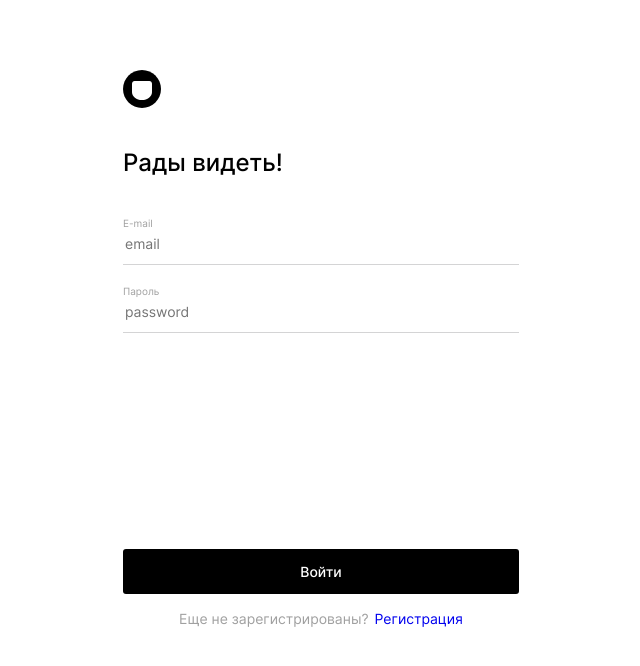
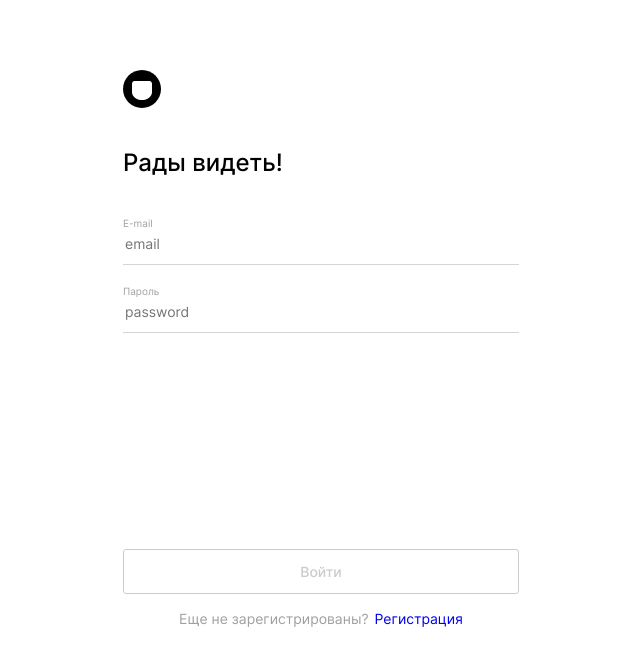
Before and after one commit to JulieNikitina/movies-explorer-frontend, a React (Create React App) app: page /sign-in in a window 1280 px wide. Shown: the top 666 px of the page, without its empty margins (339-979 px from the left). Built offline with nearby package versions, Linux system fonts and the light colour scheme; no server answers.

Commit message:
Логин валидация

```diff
--- /dev/null
+++ b/src/blocks/form/__footer-error/_active/form__footer-error_active.css
@@ -0,0 +1,3 @@
+.form__footer-error_active {
+  opacity: 1;
+}
--- /dev/null
+++ b/src/blocks/form/__footer-error/form__footer-error.css
@@ -0,0 +1,22 @@
+.form__footer-error {
+  position: absolute;
+  top: -10px;
+  left: 0;
+  right: 0;
+  transform: translate(0, -100%);
+  font-size: 12px;
+  line-height: 15px;
+  min-height: 15px;
+  color: #FF0000;
+  max-width: 396px;
+  opacity: 0;
+  text-align: center;
+}
+
+@media screen and (max-width: 520px)  {
+  .form__footer-error {
+    max-width: 260px;
+    font-size: 12px;
+    line-height: 15px;
+  }
+}
--- /dev/null
+++ b/src/blocks/form/__footer/form__footer.css
@@ -0,0 +1,3 @@
+.form__footer {
+  position: relative;
+}
--- a/src/blocks/form/__span-block/form__span-block.css
+++ b/src/blocks/form/__span-block/form__span-block.css
@@ -1,4 +1,11 @@
 .form__span-block {
   display: flex;
   justify-content: center;
+  margin-top: 16px;
 }
+
+@media screen and (max-width: 520px)  {
+  .form__span-block {
+    margin-top: 12px;
+  }
+}
--- /dev/null
+++ b/src/blocks/form/__submit-button/_inactive/form__submit-button_inactive.css
@@ -0,0 +1,7 @@
+.form__submit-button_inactive {
+  opacity: 0.2;
+  background: #FFFFFF;
+  color: #000000;
+  border: 1px solid #000000;
+  pointer-events:none;
+}
--- a/src/blocks/form/__submit-button/form__submit-button.css
+++ b/src/blocks/form/__submit-button/form__submit-button.css
@@ -10,7 +10,6 @@
   border: none;
   transition: opacity 0.2s ease-out;
   cursor: pointer;
-  margin-bottom: 16px;
 }
 
 .form__submit-button:hover{
@@ -22,6 +21,5 @@
     width: 260px;
     font-size: 12px;
     line-height: 15px;
-    margin-bottom: 12px;
   }
 }
--- a/src/components/App/App.js
+++ b/src/components/App/App.js
@@ -19,6 +19,11 @@ function App() {
   const [isInitialized, setIsInitialized] = React.useState(false);
   const [currentUser, setCurrentUser] = React.useState({});
   const isLoggedIn = !!currentUser.email;
+  // errors
+  const [registerError, setRegisterError] = React.useState("");
+  const [foundError, setFoundError] = React.useState(false);
+  const [serverError, setServerError] = React.useState(false);
+  const [profileError, setProfileError] = React.useState("");
 
   React.useEffect(() => {
     auth.checkToken().then((res) => {
@@ -33,6 +38,13 @@ function App() {
       console.error(error);
     });
   }, []);
+
+  function clearAllErrors() {
+    setRegisterError("");
+    setFoundError(false);
+    setServerError(false);
+    setProfileError("");
+  }
 
   return (
     <CurrentUserContext.Provider value={currentUser}>
@@ -60,7 +72,7 @@ function App() {
                        </ProtectedRoute>
                      }/>
               <Route path="/sign-up" element={<Register/>}/>
-              <Route path="/sign-in" element={<Login/>}/>
+              <Route path="/sign-in" element={<Login clearErrors={clearAllErrors}/>}/>}/>
               <Route path="*" element={<NotFound/>}/>
             </Routes>
           </BrowserRouter>
--- a/src/components/Login/Login.css
+++ b/src/components/Login/Login.css
@@ -6,8 +6,12 @@
 @import url(../../blocks/form/__input-error/form__input-error.css);
 @import url(../../blocks/form/__input-field/form__input-field.css);
 @import url(../../blocks/form/__submit-button/form__submit-button.css);
+@import url(../../blocks/form/__submit-button/_inactive/form__submit-button_inactive.css);
 @import url(../../blocks/form/__link/form__link.css);
 @import url(../../blocks/form/__logo/form__logo.css);
 @import url(../../blocks/form/__logo-container/form__logo-container.css);
 @import url(../../blocks/form/__span/form__span.css);
 @import url(../../blocks/form/__span-block/form__span-block.css);
+@import url(../../blocks/form/__footer/form__footer.css);
+@import url(../../blocks/form/__footer-error/form__footer-error.css);
+@import url(../../blocks/form/__footer-error/_active/form__footer-error_active.css);
--- a/src/components/Login/Login.js
+++ b/src/components/Login/Login.js
@@ -5,36 +5,41 @@ import FormLogo from "../FormLogo/FormLogo";
 import EmailInput from "../EmailInput/EmailInput";
 import PasswordInput from "../PasswordInput/PasswordInput";
 import * as auth from "../../utils/auth";
+import {useFormValidation} from "../../validation/FormValidation";
 
 
 function Login() {
-  const [email, setEmail] = React.useState("");
-  const [password, setPassword] = React.useState("");
-
-  function handleEmailChange(e) {
-    setEmail(e.target.value)
+  const { values, handleChange, errors, isValid, resetForm } = useFormValidation();
+  const [loginError, setLoginError] = React.useState("");
+  const buttonClassName = isValid ? "form__submit-button" : "form__submit-button form__submit-button_inactive"
+  const errorClass = !!loginError ? 'form__footer-error form__footer-error_active' : 'form__footer-error';
+  function handleSubmit(e) {
+    e.preventDefault()
+    handleLogin(values.email, values.password)
   }
 
-  function handlePasswordChange(e) {
-    setPassword(e.target.value)
+  function handleClearErrors() {
+    resetForm();
+    setLoginError("");
   }
-
-  function handleSubmit(e) {
-    e.preventDefault()
-    handleLogin(email, password)
+  function handleChangeInput(e) {
+    handleChange(e);
+    if (loginError.length > 0) {
+      setLoginError("");
+    }
   }
 
   function handleLogin(email, password) {
     auth.authorize(email, password)
       .then((data) => {
-        if (data?.error) {
-          console.log(data.error);
+        if (data.error) {
+          setLoginError(data.error);
         } else {
           window.location.href = '/movies';
         }
       })
       .catch(() => {
-        console.log('Что-то пошло не так');
+        setLoginError('Что-то пошло не так, попробуйте еще раз!');
       });
   }
   return (
@@ -44,14 +49,15 @@ function Login() {
         <h2 className="form__title">Рады видеть!</h2>
         <form className="form" name="login-form" onSubmit={handleSubmit} noValidate>
           <div className="form__field-group">
-            <EmailInput label={"E-mail"} value={email} onChange={handleEmailChange}/>
-            <PasswordInput label={"Пароль"} value={password} onChange={handlePasswordChange}/>
+            <EmailInput label={"E-mail"} error={errors.email} value={values.email || ""} onChange={handleChangeInput}/>
+            <PasswordInput label={"Пароль"} error={errors.password} value={values.password || ""} onChange={handleChangeInput}/>
           </div>
           <div className="form__footer">
-            <button className="form__submit-button" type="submit">Войти</button>
+            <button className={buttonClassName} type="submit">Войти</button>
+            <span className={errorClass}>{loginError}</span>
             <div className="form__span-block">
               <span className="form__span">Еще не зарегистрированы?</span>
-              <Link to="/sign-up" className="form__link">Регистрация</Link>
+              <Link to="/sign-up" className="form__link" onClick={handleClearErrors}>Регистрация</Link>
             </div>
           </div>
         </form>
```
